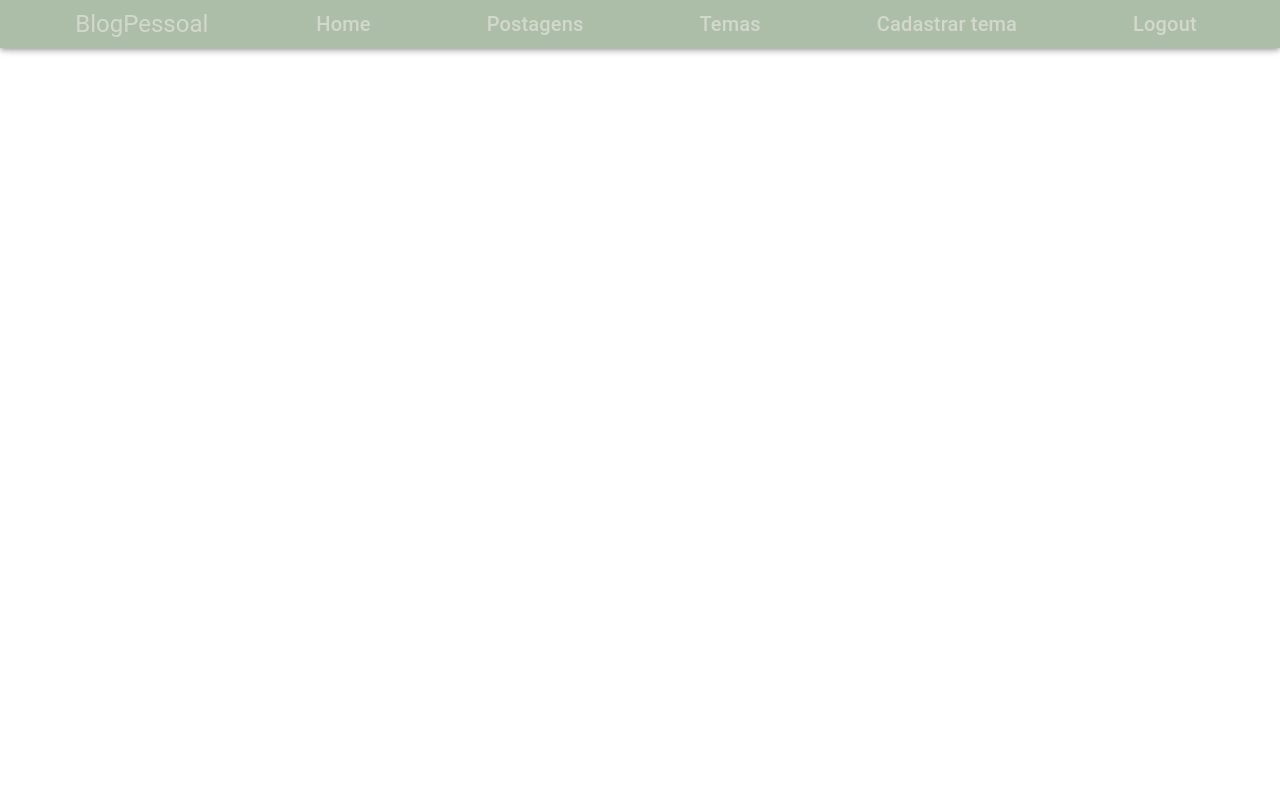
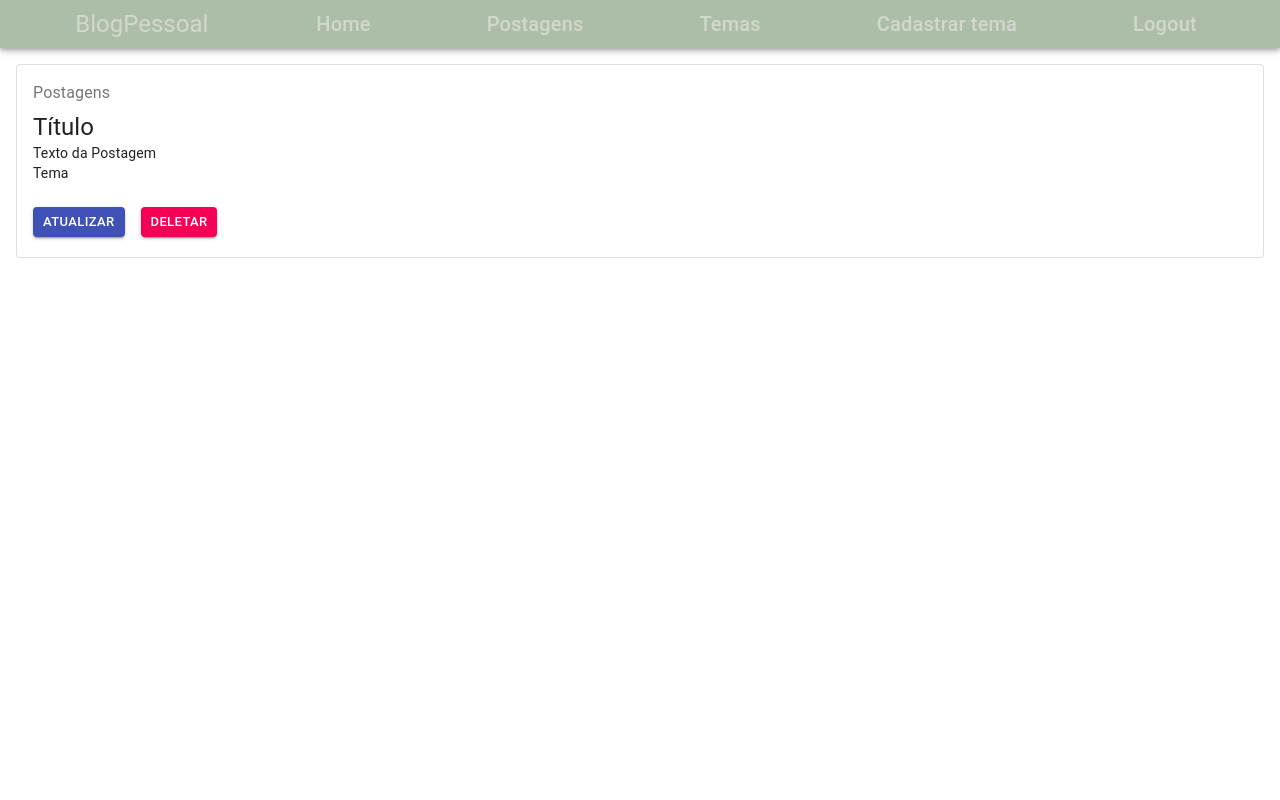
Before and after one commit to laralrnc/BlogPessoal_REACT, a React (Create React App) app: page /posts in a window 1280 px wide. Shown: the top 800 px of the page. Built offline with nearby package versions, Linux system fonts and the light colour scheme.

Commit message:
Criação de componente temas e postagens

```diff
--- a/src/App.tsx
+++ b/src/App.tsx
@@ -7,6 +7,8 @@
 import Login from './paginas/login/Login';
 import './App.css';
 import CadastroUsuario from './paginas/cadastroUsuario/CadastroUsuario';
+import ListaTema from './components/temas/listatema/ListaTema';
+import ListaPostagem from './components/postagens/listapostagem/ListaPostagem';
 
 
 
@@ -34,6 +36,14 @@
             <CadastroUsuario/>
           </Route>
 
+          <Route path='/temas'>
+            <ListaTema/>
+          </Route>
+
+          <Route path='/posts'>
+            <ListaPostagem/>
+          </Route>
+
         </div>
       </Switch>
       <Footer/>
--- a/src/components/estaticos/navbar/Navbar.tsx
+++ b/src/components/estaticos/navbar/Navbar.tsx
@@ -6,7 +6,7 @@
 function Navbar() {
     return (
         <>
-            <AppBar className="MuiAppBar-colorPrimary " >
+            <AppBar position="static" className="MuiAppBar-colorPrimary " >
                 <Toolbar variant="dense" className='tamanho MuiAppBar-colorPrimary teste' >
                     <Box className='cursor navbar'>
                         <Typography variant="h5" color="inherit">
--- /dev/null
+++ b/src/components/postagens/listapostagem/ListaPostagem.css
@@ -0,0 +1,3 @@
+.text-decorator-none{
+    text-decoration: none;
+}
--- /dev/null
+++ b/src/components/postagens/listapostagem/ListaPostagem.tsx
@@ -0,0 +1,50 @@
+import React from 'react'
+import { Link } from 'react-router-dom'
+import { Box, Card, CardActions, CardContent, Button, Typography } from '@material-ui/core';
+import './ListaPostagem.css';
+
+function ListaPostagem() {
+
+  return (
+    <>
+      <Box m={2} >
+        <Card variant="outlined">
+          <CardContent>
+            <Typography color="textSecondary" gutterBottom>
+              Postagens
+            </Typography>
+            <Typography variant="h5" component="h2">
+              Título
+            </Typography>
+            <Typography variant="body2" component="p">
+              Texto da Postagem
+            </Typography>
+            <Typography variant="body2" component="p">
+              Tema
+            </Typography>
+          </CardContent>
+          <CardActions>
+            <Box display="flex" justifyContent="center" mb={1.5}>
+
+              <Link to="" className="text-decorator-none" >
+                <Box mx={1}>
+                  <Button variant="contained" className="marginLeft" size='small' color="primary" >
+                    atualizar
+                  </Button>
+                </Box>
+              </Link>
+              <Link to="" className="text-decorator-none">
+                <Box mx={1}>
+                  <Button variant="contained" size='small' color="secondary">
+                    deletar
+                  </Button>
+                </Box>
+              </Link>
+            </Box>
+          </CardActions>
+        </Card>
+      </Box>
+    </>)
+}
+
+export default ListaPostagem;
--- /dev/null
+++ b/src/components/postagens/tabpostagem/TabPostagem.css
@@ -0,0 +1,3 @@
+.titulo{
+    font-weight: bold;
+ }
--- /dev/null
+++ b/src/components/postagens/tabpostagem/TabPostagem.tsx
@@ -0,0 +1,35 @@
+import React, {useState} from 'react'
+import { AppBar, Tab, Tabs, Typography, Box } from '@material-ui/core';
+import { TabContext, TabPanel } from '@material-ui/lab';
+import ListaPostagem from '../listapostagem/ListaPostagem';
+import './TabPostagem.css';
+
+
+function TabPostagem() {
+    const [value, setValue] = useState('1')
+    function handleChange(event: React.ChangeEvent<{}>, newValue: string){
+        setValue(newValue);
+    }
+  return (
+    <>
+      <TabContext value={value}>
+        <AppBar position="static">
+          <Tabs centered indicatorColor="secondary" onChange={handleChange}>
+            <Tab label="Todas as postagens" value="1"/>
+            <Tab label="Sobre-nós" value="2" />
+          </Tabs>
+        </AppBar>
+        <TabPanel value="1" >
+          <Box display="flex" flexWrap="wrap" justifyContent="center">
+            <ListaPostagem />
+          </Box>
+        </TabPanel>
+        <TabPanel value="2">
+          <Typography variant="h5" gutterBottom color="textPrimary" component="h5" align="center" className="titulo">Sobre-nós</Typography>
+          <Typography variant="body1" gutterBottom color="textPrimary" align="justify">Lorem ipsum, dolor sit amet consectetur adipisicing elit. Dignissimos ut eveniet natus totam et, voluptate dicta tempore alias, odio nobis non eius cupiditate minima inventore pariatur! Ipsum itaque consectetur voluptatibus. Lorem ipsum dolor sit amet consectetur adipisicing elit. Quo velit consequuntur suscipit fugiat, nam quis quod quaerat veritatis et, vel ratione beatae, facere neque! Quo animi porro voluptate saepe deleniti? Lorem ipsum dolor sit amet consectetur adipisicing elit. Inventore adipisci, officia aut quidem dolorum deserunt iure dolorem doloribus velit nobis quas consequatur at ullam odit, nesciunt est nulla nihil excepturi!</Typography>
+        </TabPanel>
+      </TabContext>
+    </>
+  );
+}
+export default TabPostagem;
--- /dev/null
+++ b/src/components/temas/listatema/ListaTema.css
@@ -0,0 +1,3 @@
+.text-decorator-none{
+    text-decoration: none;
+}
--- /dev/null
+++ b/src/components/temas/listatema/ListaTema.tsx
@@ -0,0 +1,46 @@
+import React from 'react'
+import { Link } from 'react-router-dom'
+import { Box, Card, CardActions, CardContent, Button, Typography } from '@material-ui/core';
+import './ListaTema.css';
+
+function ListaTema() {
+
+  return (
+    <>
+      <Box m={2} >
+        <Card variant="outlined">
+          <CardContent>
+            <Typography color="textSecondary" gutterBottom>
+              Tema
+            </Typography>
+            <Typography variant="h5" component="h2">
+              Minha descrição
+            </Typography>
+          </CardContent>
+          <CardActions>
+            <Box display="flex" justifyContent="center" mb={1.5} >
+
+              <Link to="" className="text-decorator-none">
+                <Box mx={1}>
+                  <Button variant="contained" className="marginLeft" size='small' color="primary" >
+                    atualizar
+                  </Button>
+                </Box>
+              </Link>
+              <Link to="" className="text-decorator-none">
+                <Box mx={1}>
+                  <Button variant="contained" size='small' color="secondary">
+                    deletar
+                  </Button>
+                </Box>
+              </Link>
+            </Box>
+          </CardActions>
+        </Card>
+      </Box>
+    </>
+  );
+}
+
+
+export default ListaTema;
--- a/src/paginas/cadastroUsuario/CadastroUsuario.tsx
+++ b/src/paginas/cadastroUsuario/CadastroUsuario.tsx
@@ -67,7 +67,7 @@
                         <Typography variant='h3' gutterBottom color='textPrimary' component='h3' align='center' className='textos2'>
                             Cadastre-se</Typography>
                         <TextField value={user.nome} onChange={(e: ChangeEvent<HTMLInputElement>) => updatedModel(e)} id='nome' label='Nome' variant='outlined' name='nome' margin='normal' required fullWidth />
-                        <TextField value={user.usuario} onChange={(e: ChangeEvent<HTMLInputElement>) => updatedModel(e)} id='usuario' label='Usuário' variant='outlined' name='usuario' margin='normal' required fullWidth />
+                        <TextField value={user.usuario} onChange={(e: ChangeEvent<HTMLInputElement>) => updatedModel(e)} type = 'email' id='usuario' label='Usuário' variant='outlined' name='usuario' margin='normal' required fullWidth />
                         <TextField value={user.foto} onChange={(e: ChangeEvent<HTMLInputElement>) => updatedModel(e)} id='foto' label='Foto' variant='outlined' name='foto' margin='normal' fullWidth />
                         <TextField value={user.senha} onChange={(e: ChangeEvent<HTMLInputElement>) => updatedModel(e)} id='senha' label='Senha' variant='outlined' name='senha' margin='normal' type='password' required fullWidth />
                         <TextField value={confirmarSenha} onChange={(e: ChangeEvent<HTMLInputElement>) => confirmarSenhaHandle(e)} id='confirmarSenha' label='Confirmar senha' variant='outlined' name='confirmarSenha' margin='normal' type='password' required fullWidth />
--- a/src/paginas/home/Home.tsx
+++ b/src/paginas/home/Home.tsx
@@ -1,6 +1,7 @@
 import React from 'react';
 import { Grid, Paper, Box, Button, Typography } from '@material-ui/core';
 import './Home.css';
+import TabPostagem from '../../components/postagens/tabpostagem/TabPostagem';
 
 function Home() {
     return (
@@ -21,32 +22,10 @@
                 <Grid item xs={6} >
                     <img src="https://i.imgur.com/H88yIo2.png" alt="" width="600px" height="600px" />
                 </Grid>
-                <Grid container direction="row" justifyContent="center" alignItems="center">
-                    <Box display="flex">
-                        <Box display="flex" justifyContent="center" alignItems="center" margin={10}>
-                        <img src="https://i.imgur.com/UsJp8z9.png" alt="" width="100px" height="100px" />
-                        <Typography variant="h6" gutterBottom color="textPrimary" component="h5" align="center" className='titulo'>expresse aqui os seus pensamentos e opiniões!</Typography>
-                        </Box>
-                        <Box marginRight={1}>
-                        </Box>
-                        <img src="https://i.imgur.com/ykXB0YP.png" alt="" width="100px" height="100px" />
-                        <Box marginRight={1}>
-                        </Box>
-                        <img src="https://i.imgur.com/ZuPBHI4.png" alt="" width="100px" height="100px" />
-                        <Box marginRight={1}>
-                        </Box>
-                        <img src="https://i.imgur.com/fGhzGEa.png" alt="" width="100px" height="100px" />
-                        <Box marginRight={1}>
-                        </Box>
-                        <img src="https://i.imgur.com/1CLGyev.png" alt="" width="100px" height="100px" />
-                        <Box marginRight={1}>
-                        </Box>
-                        <img src="https://i.imgur.com/AGXCYkq.png" alt="" width="100px" height="100px" />
-                        <Box marginRight={1}>
-                        </Box>
-                        <img src="https://i.imgur.com/R9jNh9e.png" alt="" width="100px" height="100px" />
-                    </Box>
+                <Grid xs={12} className='postagens'>
+                    <TabPostagem/>
                 </Grid>
+
             </Grid>
         </>
     );
```
